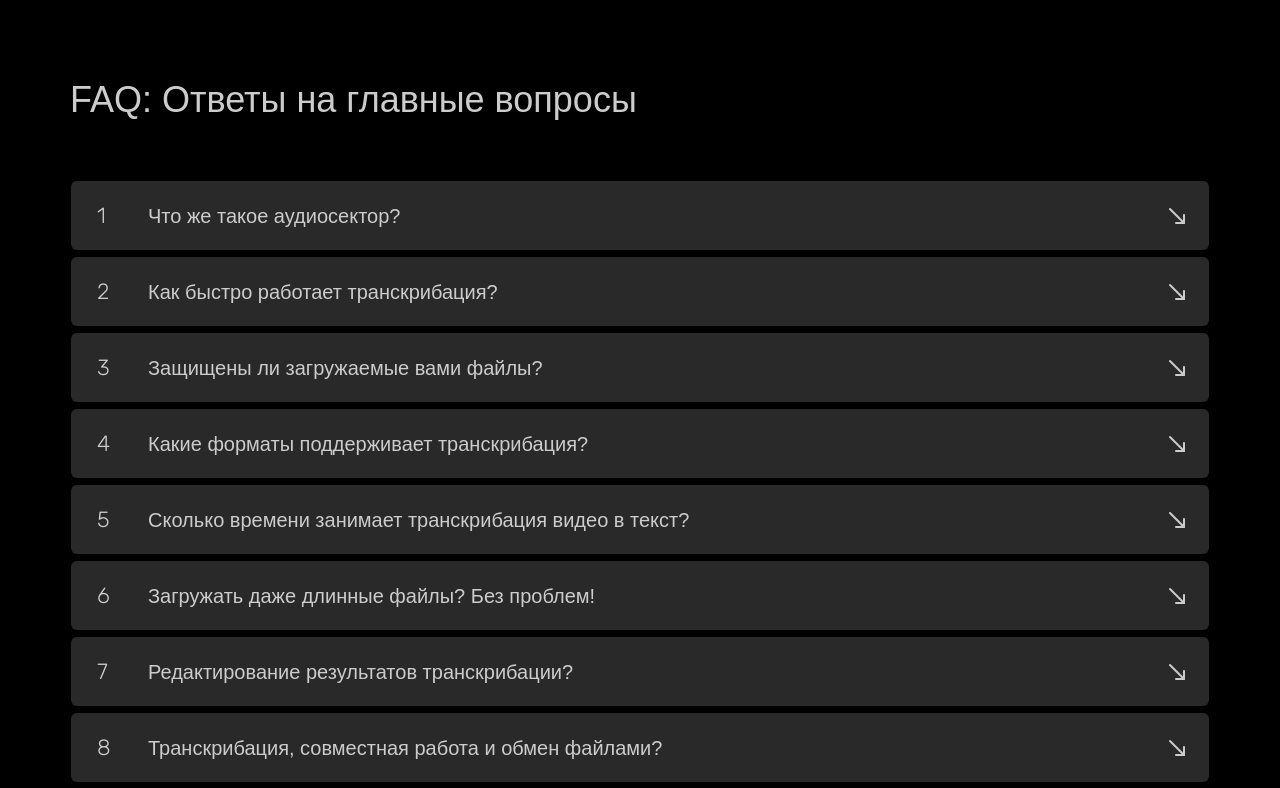
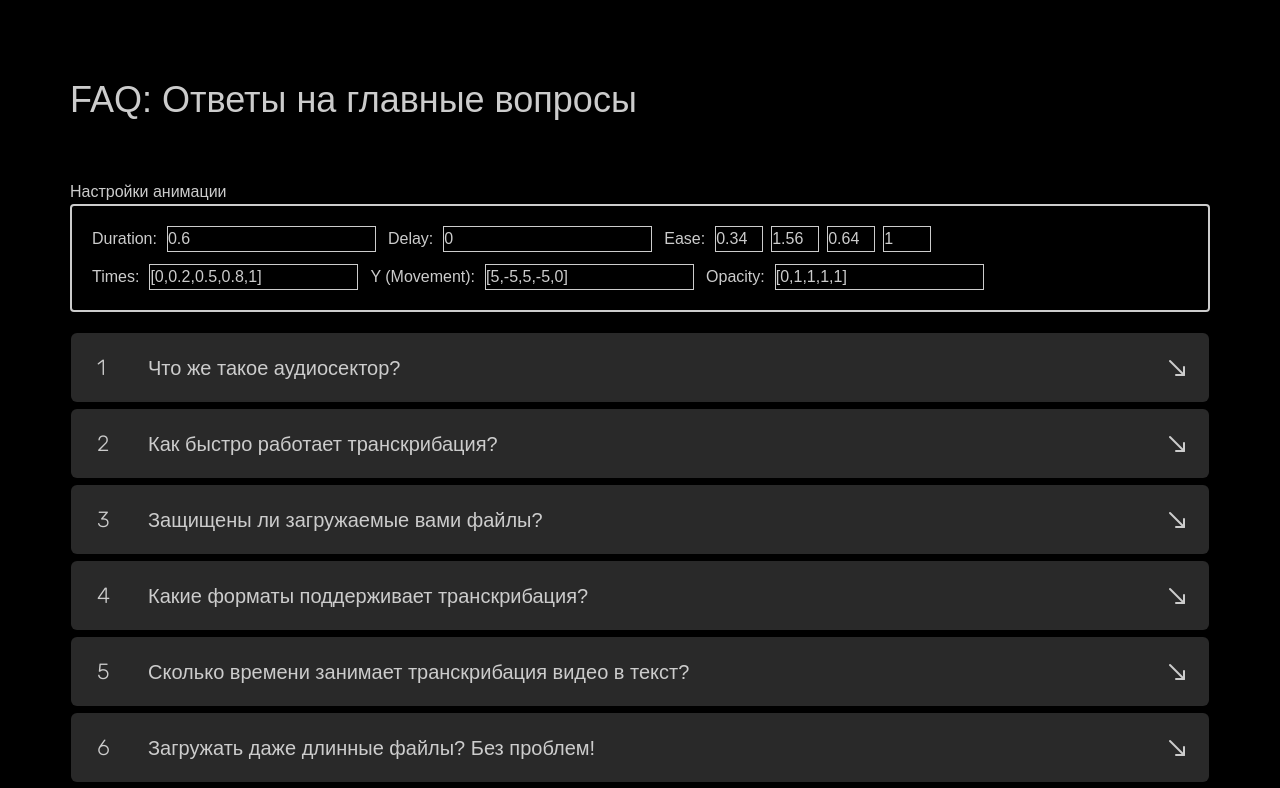
Before and after one commit to Abdujamil/faq-section, a Next.js app: page / in a window 1280 px wide. Shown: the top 788 px of the page. Built offline with nearby package versions, Linux system fonts and the light colour scheme.

Commit message:
add settings bounce effect

```diff
--- a/src/Components/FaqCard.tsx
+++ b/src/Components/FaqCard.tsx
@@ -9,9 +9,12 @@ import { BounceEffect } from "../utils/BounceEffect";
 
 interface AnimationSettings {
     duration: number;
-    bounce: number;
-    delay: number;
-    // length: number;
+    bounce: number; // Амплитуда отскока
+    delay: number;   // Задержка
+    ease: any;  // ease кривая
+    times: number[]; // Временные точки для transition
+    y: number[];     // Массив значений для движения по оси Y
+    opacity: number[]; // Массив значений для opacity
 }
 
 interface FaqCardProps {
@@ -22,9 +25,39 @@ interface FaqCardProps {
     src: string | StaticImageData;
     defaultOpen?: boolean;
     isOpen?: boolean;
-    onToggle?: any;
+    onToggle?: (id: number) => void;
     animationSettings?: AnimationSettings;
 }
+
+// interface AnimationSettingsBounce {
+//     duration: number;
+//     bounce: number; // Амплитуда отскока
+//     delay: number;   // Задержка
+//     ease: [number, number, number, number];  // ease кривая
+//     times: number[]; // Временные точки для transition
+//     y: number[];     // Массив значений для движения по оси Y
+//     opacity: number[]; // Массив значений для opacity
+// }
+
+const defaultSettings: AnimationSettings = {
+    duration: 0.6,
+    bounce: 5,
+    delay: 0,
+    ease: [0.34, 1.56, 0.64, 1],
+    times: [0, 0.2, 0.5, 0.8, 1],
+    y: [5, -5, 5, -5, 0],        // Дефолтные значения для движения по оси Y
+    opacity: [0, 1, 1, 1, 1],    // Дефолтные значения для opacity
+};
+
+const defaultSettingsImg: AnimationSettings = {
+    duration: 0.6,
+    bounce: 5,
+    delay: 0,
+    ease: [0.34, 1.56, 0.64, 1],
+    times: [0, 0.2, 0.5, 0.8, 1],
+    y: [50, -55, 50, -40, 0],        // Дефолтные значения для движения по оси Y
+    opacity: [0, 1, 1, 1, 1],    // Дефолтные значения для opacity
+};
 
 
 const FaqCard: React.FC<FaqCardProps> = ({
@@ -36,27 +69,50 @@ const FaqCard: React.FC<FaqCardProps> = ({
                                              defaultOpen = false,
                                              isOpen,
                                              onToggle,
-                                             animationSettings
+                                             animationSettings = defaultSettings,
                                          }) => {
 
-    const buttonControls = useAnimation();
+    const handleClick = async () => {
+        if (onToggle) {
+            onToggle(id);
+        }
+    };
 
-    const handleClick = async () => {
-        onToggle(id);
+    const controls = useAnimation();
+    const controlsImage = useAnimation();
 
-        // Запускаем анимацию только при открытии
-        if (!isOpen) {
-            await buttonControls.start({
-                y: [1, -1, 1, -1, 1], // Значения для bounce-эффекта
+    useEffect(() => {
+        if (isOpen) {
+            controls.start({
+                y: animationSettings.y,
+                opacity: [0, 1, 1, 1, 1],
                 transition: {
-                    duration: 0.01, // 500ms как в вашем конфиге
-                    // ease: [0.34, 1.56, 0.64, 1], // Аналог outBounce
-                    ease: [0.1, 0.6, 0.4, 0.8], // Аналог outBounce
-                    times: [0, 0.2, 0.5, 0.8, 1] // Тайминг ключевых кадров
+                    duration: animationSettings.duration,
+                    ease: animationSettings.ease,
+                    times: animationSettings.times
                 }
             });
+            controlsImage.start({
+                y: [80, -85, 80, -60, 0],
+                opacity: [0, 1, 1, 1, 1],
+                transition: {
+                    duration: animationSettings.duration,
+                    ease: animationSettings.ease,
+                    times: animationSettings.times
                 }
-    };
+            });
+        } else {
+            controls.start({
+                y: 0,
+                opacity: 0
+            });
+
+            controlsImage.start({
+                y: 0,
+                opacity: 0
+            });
+        }
+    }, [isOpen]);
 
 
     // const background = getFaqBackground(id);
@@ -171,29 +227,39 @@ const FaqCard: React.FC<FaqCardProps> = ({
                 <div className={`${styles.texts} flex gap-[40px] mb-[30px]`}>
                     <p className={`text-[18px] font-normal`}>{answer}</p>
 
-                    <Image
-                        src={src}
-                        className=" mt-[7px] w-full min-w-[155px] h-[155px]  border border-[#CCCCCC] backdrop-blur-[2.5px transition-all ease-in-out duration-[0.3s] rounded-[6px] opacity-[100%]"
+                    <motion.img
+                        initial={{ y: 30, opacity: 0 }}
+                        animate={controlsImage}
+                        src={typeof src === 'string' ? src : src.src}
+                        className="mt-[7px] w-full min-w-[155px] h-[155px] border border-[#CCCCCC] backdrop-blur-[2.5px] transition-all ease-in-out duration-[0.3s] rounded-[6px] opacity-[100%]"
                         width={155}
                         height={155}
                         alt="FAQ image"
                     />
+                    {/*<Image*/}
+                    {/*    src={src}*/}
+                    {/*    className=" mt-[7px] w-full min-w-[155px] h-[155px]  border border-[#CCCCCC] backdrop-blur-[2.5px transition-all ease-in-out duration-[0.3s] rounded-[6px] opacity-[100%]"*/}
+                    {/*    width={155}*/}
+                    {/*    height={155}*/}
+                    {/*    alt="FAQ image"*/}
+                    {/*/>*/}
                 </div>
+
                 {/*<button*/}
                 {/*    className={`py-[16px] px-[61px] bg-black text-[24px] leading-[18px] cursor-pointer rounded-[4px] border-1 border-[#CCCCCC]`}>*/}
                 {/*    подробнее*/}
                 {/*</button>*/}
 
-                {isOpen && (
                 <motion.button
-                        animate={buttonControls}
+                    initial={{ y: 20, opacity: 0 }}
+                    animate={controls}
                     className="py-[16px] px-[61px] bg-black text-[24px] leading-[18px] cursor-pointer rounded-[4px] border border-[#CCCCCC]"
                     whileHover={{ scale: 1.05 }}
                     whileTap={{ scale: 0.95 }}
+                    style={{ display: isOpen ? 'block' : 'none' }}
                 >
                     подробнее
                 </motion.button>
-                )}
             </div>
         </div>
     );
--- a/src/app/globals.css
+++ b/src/app/globals.css
@@ -11,3 +11,13 @@ body {
     -webkit-font-smoothing: antialiased;
     -moz-osx-font-smoothing: grayscale;
 }
+
+input{
+    border: 1px solid #CCCCCC;
+}
+
+form label{
+    display: flex;
+    align-items: center;
+    gap: 10px;
+}
--- a/src/app/page.module.scss
+++ b/src/app/page.module.scss
@@ -52,7 +52,7 @@
 
 @keyframes bounce {
   0% {
-    transform: translateY(-10px);
+    transform: translateY(-6px);
     opacity: 0;
   }
   60% {
@@ -60,7 +60,7 @@
     opacity: 1;
   }
   80% {
-    transform: translateY(-10px);
+    transform: translateY(-6px);
   }
   100% {
     transform: translateY(0);
@@ -179,7 +179,7 @@
         transform: translateY(-0%);
       }
        img, button {
-        animation: bounce 0.2s cubic-bezier(0.14, 0.56, 0.64, 1) forwards;
+        //animation: bounce 0.2s cubic-bezier(0.14, 0.56, 0.64, 1) forwards;
       }
 
     }
--- a/src/app/page.tsx
+++ b/src/app/page.tsx
@@ -9,12 +9,49 @@ import {faqData} from "../data/faq";
 const Home: React.FC = () => {
 
     const [openId, setOpenId] = useState<number | null>(null);
+    const [animationSettings, setAnimationSettings] = useState({
+        duration: 0.6,
+        bounce: 5,
+        delay: 0,
+        ease: [0.34, 1.56, 0.64, 1],
+        times: [0, 0.2, 0.5, 0.8, 1],
+        y: [5, -5, 5, -5, 0],
+        opacity: [0, 1, 1, 1, 1],
+    });
 
-    const [animationSettings, setAnimationSettings] = useState({
-        duration: 0.8,
-        bounce: 0.5,
-        delay: 0.1
-    });
+    const handleEaseChange = (index: number, value: string) => {
+        const newEase = [...animationSettings.ease] as [number, number, number, number];
+        newEase[index] = parseFloat(value) || 0;
+        setAnimationSettings({...animationSettings, ease: newEase});
+    };
+
+    const handleChange = (e: React.ChangeEvent<HTMLInputElement>) => {
+        const { name, value } = e.target;
+
+        if (name === 'ease' || name === 'times' || name === 'y' || name === 'opacity') {
+            try {
+                setAnimationSettings(prev => ({
+                    ...prev,
+                    [name]: JSON.parse(value)
+                }));
+            } catch {
+                console.error('Invalid JSON input');
+            }
+        } else {
+            setAnimationSettings(prev => ({
+                ...prev,
+                [name]: name === 'duration' || name === 'delay'
+                    ? parseFloat(value)
+                    : parseInt(value)
+            }));
+        }
+    };
+
+    // const [animationSettings, setAnimationSettings] = useState({
+    //     duration: 0.8,
+    //     bounce: 0.5,
+    //     delay: 0.1
+    // });
 
     const handleToggle = (id: number) => {
         setOpenId(prevId => prevId === id ? null : id);
@@ -67,6 +104,85 @@ const Home: React.FC = () => {
                 {/*        />*/}
                 {/*    </label>*/}
                 {/*</div>*/}
+
+                <div>
+                    <h3>Настройки анимации</h3>
+                    <form className="flex gap-3 flex-wrap mb-5 border-2 p-5 rounded-[4px]">
+                        <label>
+                            Duration:
+                            <input
+                                type="number"
+                                name="duration"
+                                value={animationSettings.duration}
+                                step="0.1"
+                                onChange={e => setAnimationSettings({ ...animationSettings, duration: parseFloat(e.target.value) })}
+                            />
+                        </label>
+                        {/*<label>*/}
+                        {/*    Bounce:*/}
+                        {/*    <input*/}
+                        {/*        type="number"*/}
+                        {/*        name="bounce"*/}
+                        {/*        value={animationSettings.bounce}*/}
+                        {/*        step="1"*/}
+                        {/*        onChange={e => setAnimationSettings({ ...animationSettings, bounce: parseInt(e.target.value) })}*/}
+                        {/*    />*/}
+                        {/*</label>*/}
+                        <label>
+                            Delay:
+                            <input
+                                type="number"
+                                name="delay"
+                                value={animationSettings.delay}
+                                step="0.1"
+                                onChange={e => setAnimationSettings({ ...animationSettings, delay: parseFloat(e.target.value) })}
+                            />
+                        </label>
+                        <label>
+                            Ease:
+                            <div className="flex gap-2">
+                                {animationSettings.ease.map((val, i) => (
+                                    <input
+                                        key={i}
+                                        type="number"
+                                        value={val}
+                                        step="0.01"
+                                        onChange={(e) => handleEaseChange(i, e.target.value)}
+                                        className="w-12"
+                                    />
+                                ))}
+                            </div>
+                        </label>
+                        <label>
+                            Times:
+                            <input
+                                type="text"
+                                name="times"
+                                value={JSON.stringify(animationSettings.times)}
+                                onChange={handleChange}
+                            />
+                        </label>
+                        <label>
+                            Y (Movement):
+                            <input
+                                type="text"
+                                name="y"
+                                value={JSON.stringify(animationSettings.y)}
+                                onChange={handleChange}
+                            />
+                        </label>
+                        <label>
+                            Opacity:
+                            <input
+                                type="text"
+                                name="opacity"
+                                value={JSON.stringify(animationSettings.opacity)}
+                                onChange={handleChange}
+                            />
+                        </label>
+                    </form>
+                </div>
+
                 <section className={`${styles.accordion} w-full flex flex-col gap-[5px]`}>
                     {faqData.map((item) => (
                         <FaqCard
```
Also changed, not shown: src/utils/types.ts (added). Lines whose indentation alone changed are shown as unchanged.
